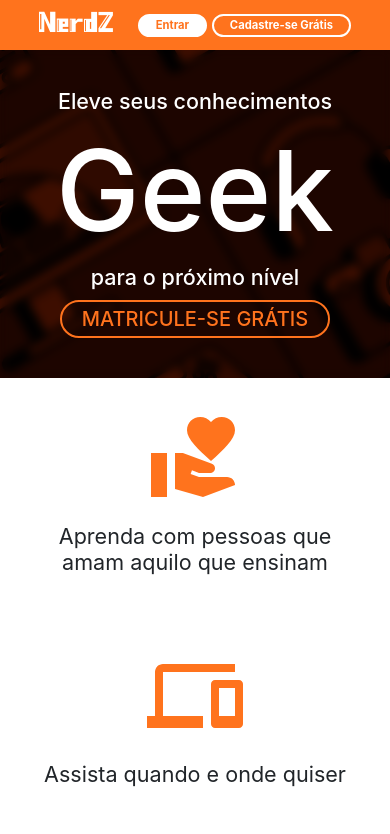
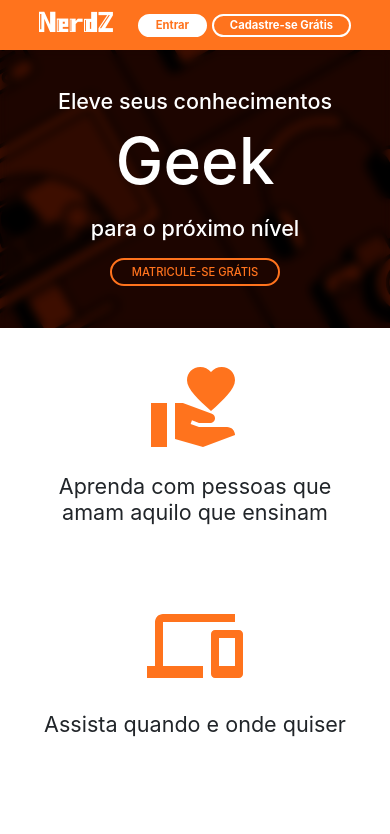
Before and after one commit to ramos-vini/NerdZ_React-JS_Project, a React (Create React App) app: page / in a window 390 px wide. Shown: the top 834 px of the page. Built offline with nearby package versions, Linux system fonts and the light colour scheme.

Commit message:
Ajuste de responsividade de MainBanner

```diff
--- a/src/components/mainBanner/mainBanner.css
+++ b/src/components/mainBanner/mainBanner.css
@@ -33,3 +33,16 @@
     background-color: #FF731D;
     transition: 0.2s;
 }
+
+/* Mobile MQ */
+@media screen and (max-width: 767px){
+
+    .mainBannerContent h1{
+        font-size: 4.0rem;
+        margin-bottom: 4%;
+    }
+
+    .mainBannerLink{
+        font-size: 0.7rem;
+    }
+}
```
